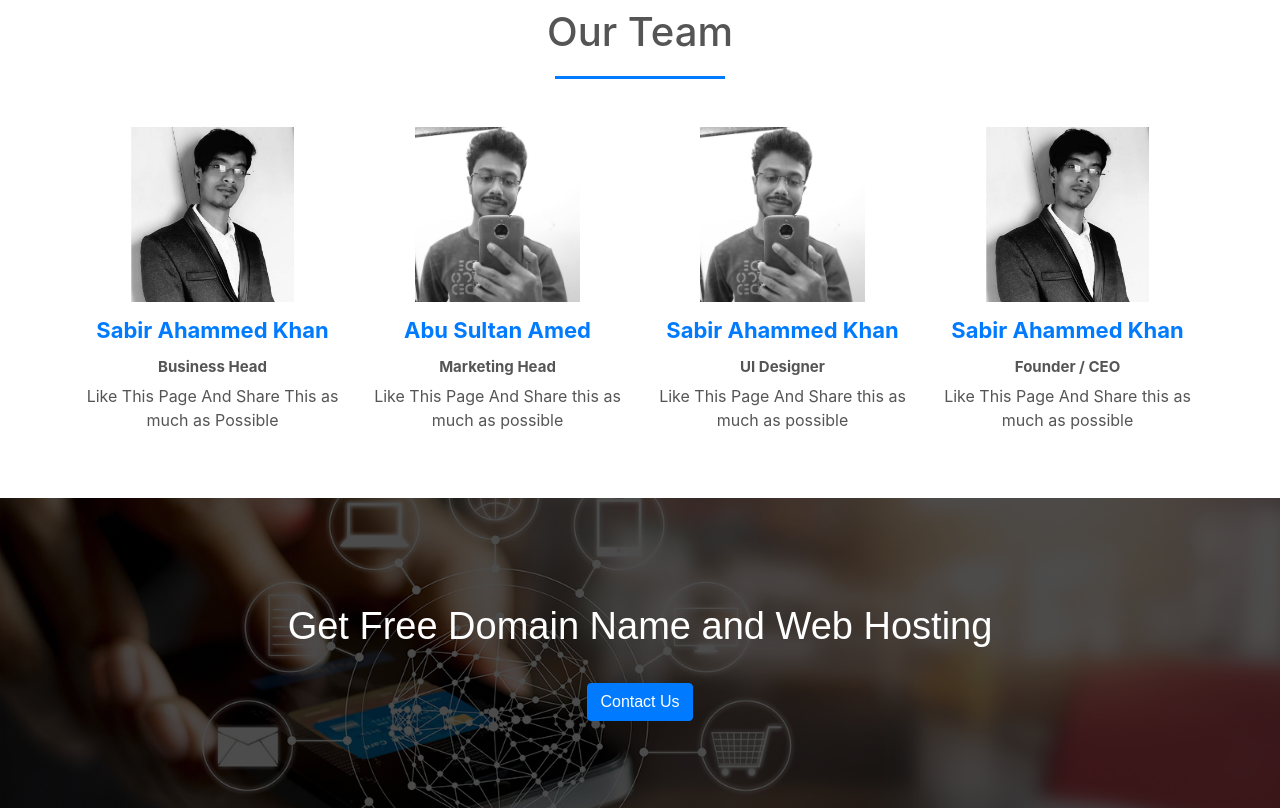
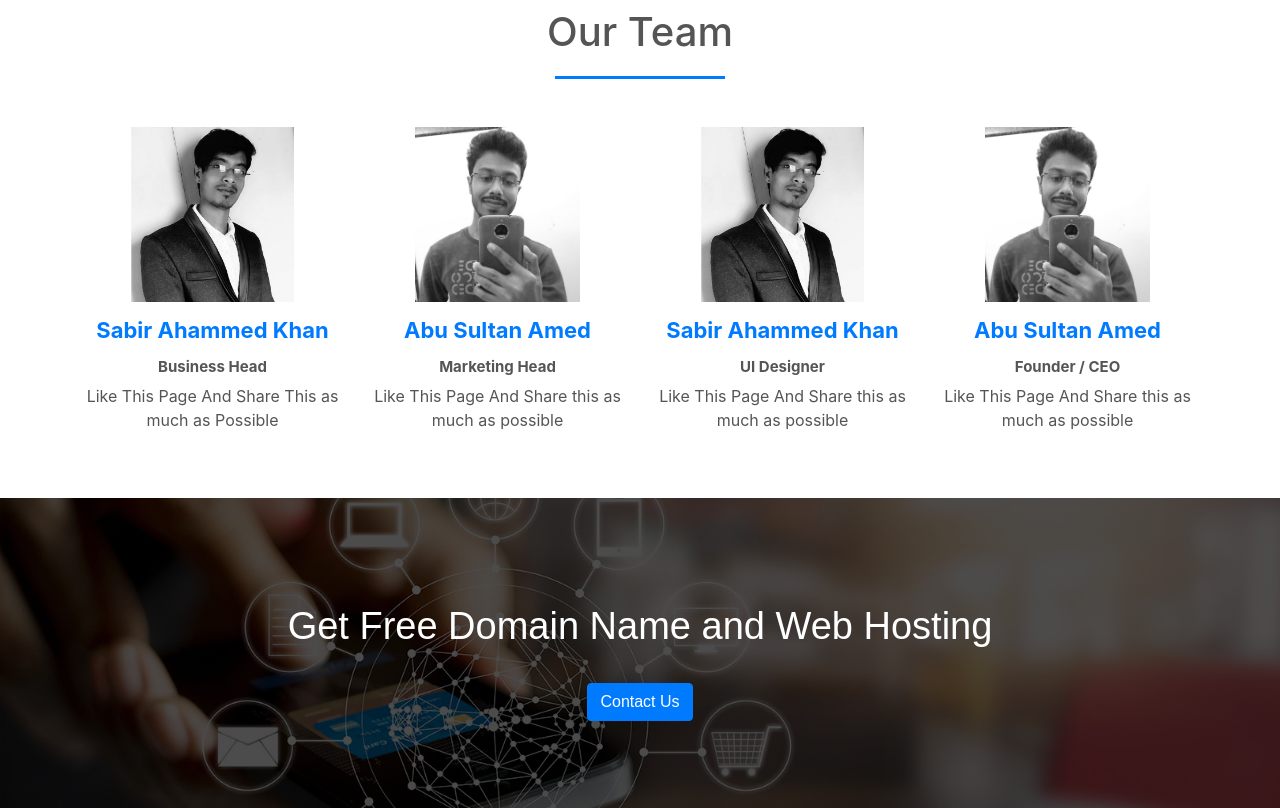
Before and after one commit to devSAK/project_ob01.github.io, a plain HTML site: page index.html in a window 1280 px wide. Shown: the part 1760-2568 px from the top of the page. Drawn offline with nearby package versions, Linux system fonts and the light colour scheme.

Commit message:
Update09
Right Allocation....

```diff
--- a/index.html
+++ b/index.html
@@ -206,7 +206,7 @@
     			</div>
     			<div class="col-md-3 profile-pic text-center">
     				<div class="img-box">
-    					<img src="img/you.jpeg" class="img-responsive" height="175px">
+    					<img src="img/my.jpeg" class="img-responsive" height="175px">
     					<ul>
     						<a href="#">
     							<li><i class="fa fa-facebook"></i></li>
@@ -225,7 +225,7 @@
     			</div>
     			<div class="col-md-3 profile-pic text-center">
     				<div class="img-box">
-    					<img src="img/my.jpeg" class="img-responsive" height="175px">
+    					<img src="img/you.jpeg" class="img-responsive" height="175px">
     					<ul>
     						<a href="#">
     							<li><i class="fa fa-facebook"></i></li>
@@ -238,7 +238,7 @@
     						</a>
     					</ul>
     				</div>
-    				<h2>Sabir Ahammed Khan</h2>
+    				<h2>Abu Sultan Amed</h2>
     				<h3>Founder / CEO</h3>
     				<p>Like This Page And Share this as much as possible</p>
     			</div>
```
